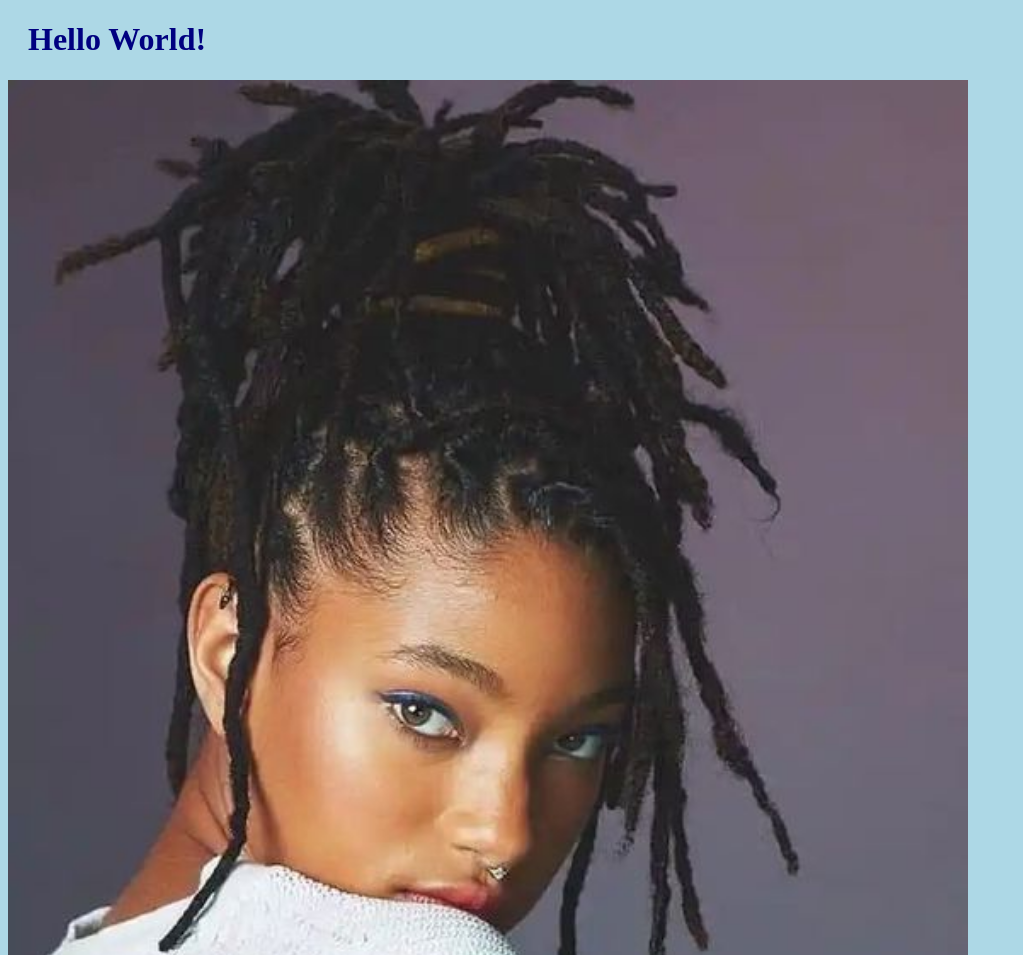
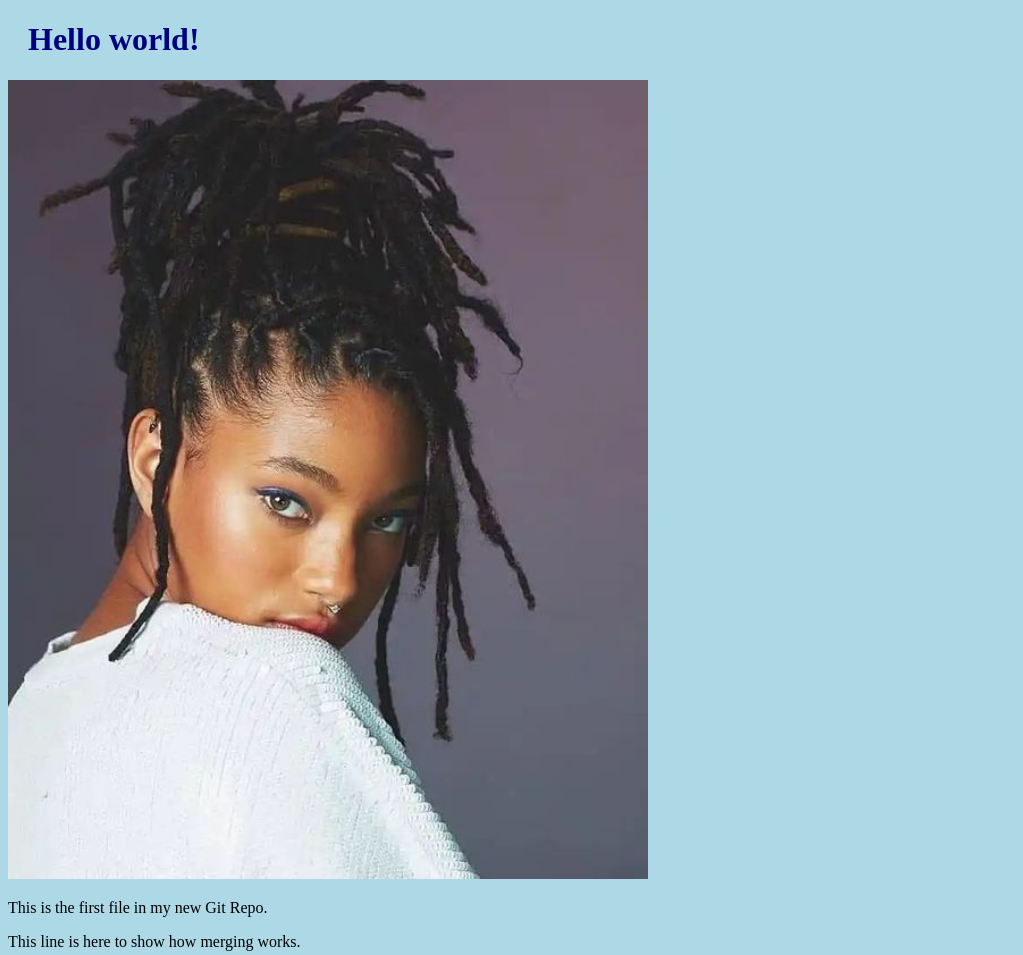
Before and after one commit to Gabriela-Emma/hello-world, a plain HTML site: page index.html in a window 1280 px wide. Shown: the top 955 px of the page, without its empty margins (0-1023 px from the left). Drawn offline with Linux system fonts and the light colour scheme.

Commit message:
Updated index.html. Resized image

```diff
--- a/index.html
+++ b/index.html
@@ -1,20 +1,16 @@
 <!DOCTYPE html>
-<html lang="en">
+<html>
 <head>
-    <meta charset="UTF-8">
-    <meta http-equiv="X-UA-Compatible" content="IE=edge">
-    <meta name="viewport" content="width=device-width, initial-scale=1.0">
-    <title>Document</title>
-    <link rel="stylesheet" href="bluestyle.css">
+<title>Hello World!</title>
+<link rel="stylesheet" href="bluestyle.css">
 </head>
 <body>
-    <h1>Hello World!</h1>
-    <div> <img src="img.jpg" alt="An Image"
-    style="width:100%;max-width:960px"></div>
-    <p>Learning git</p>
-    <p>commit without stage</p>
-    <div> <img src="img2.jpg" alt="another one"
-        style="width:100%;max-width:640px">
-    </div>
+
+<h1>Hello world!</h1>
+<div><img src="img.jpg" alt="Hello World from Space" style="width:100%;max-width:640px"></div>
+<p>This is the first file in my new Git Repo.</p>
+<p>This line is here to show how merging works.</p>
+<div><img src="img2.jpg" alt="Hello Git" style="width:100%;max-width:640px"></div>
+
 </body>
 </html>
```
